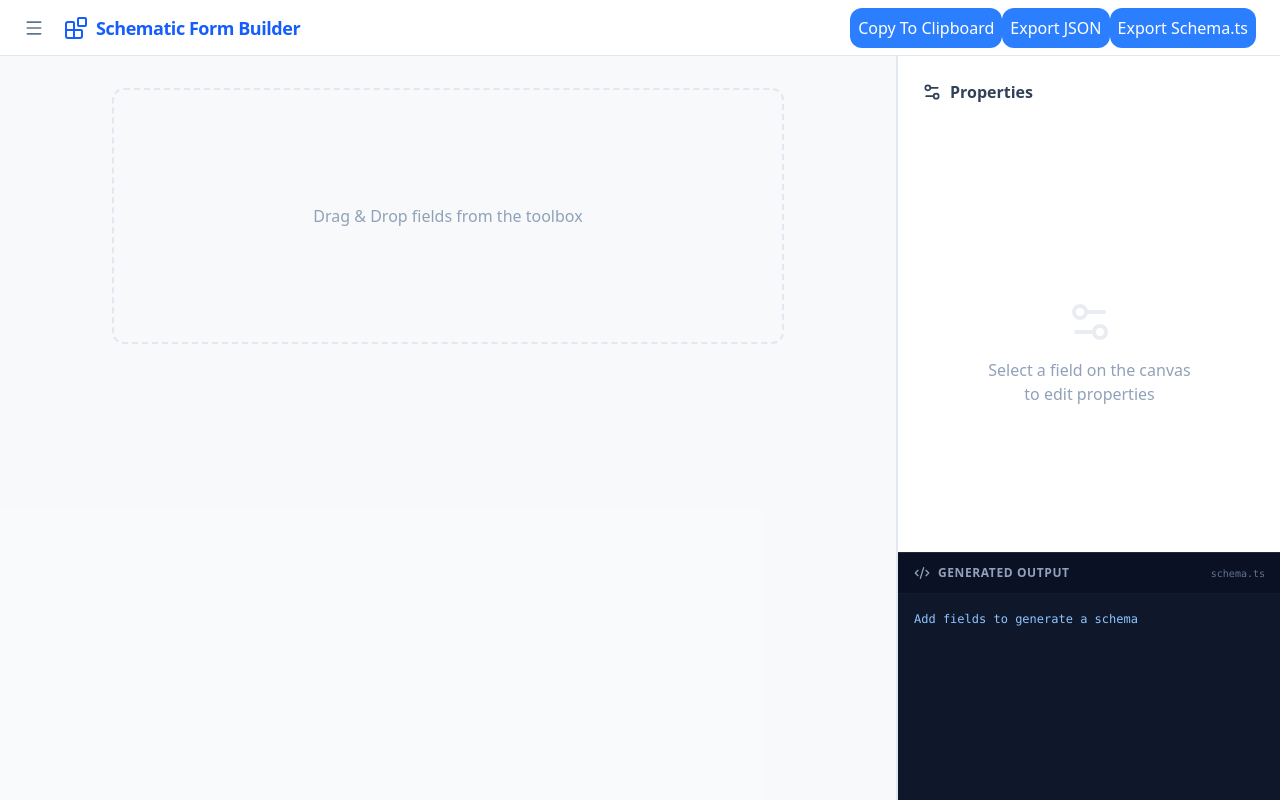
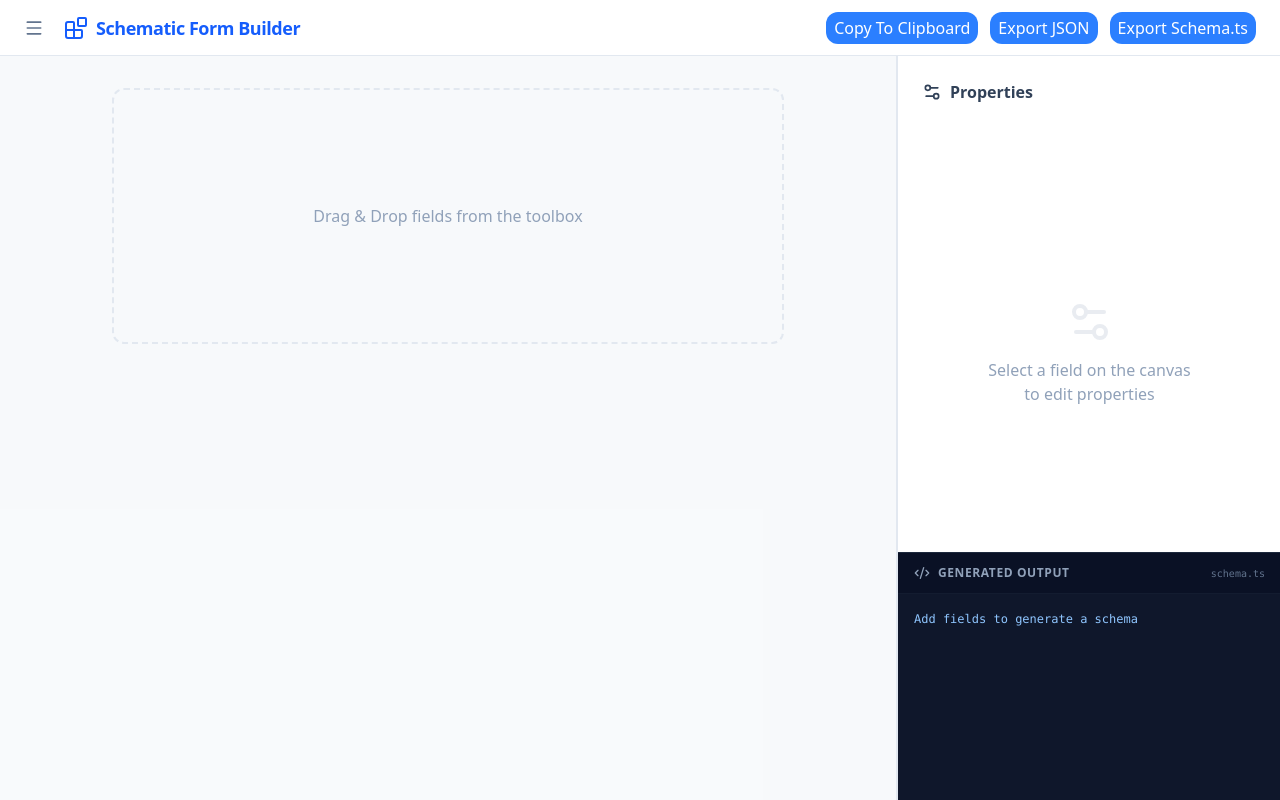
Before and after one commit to MrAghaei/Schematic-Form-Builder, a React (Vite) app: page / in a window 1280 px wide. Built offline with nearby package versions, Linux system fonts and the light colour scheme.

Commit message:
[#104-UPDATE] Update Header

```diff
--- a/src/App.tsx
+++ b/src/App.tsx
@@ -18,12 +18,22 @@ function App() {
     copyToClipboard(zodSchema);
   }
 
+  function handleExportJSON() {
+    exportJSON(fields);
+  }
+
+  function handleExportSchema() {
+    exportZodCode(fields);
+  }
+
   return (
     <div className="flex flex-col h-screen w-full bg-slate-50 text-slate-900 font-sans antialiased overflow-hidden">
       <Header
         isSidebarOpen={isSidebarOpen}
         setIsSidebarOpen={setIsSidebarOpen}
         handleCopyToClipboard={handleCopyToClipboard}
+        handleExportJSON={handleExportJSON}
+        handleExportSchema={handleExportSchema}
       />
 
       {/* Main Area */}
--- a/src/components/Header.tsx
+++ b/src/components/Header.tsx
@@ -5,12 +5,16 @@ interface HeaderProps {
   isSidebarOpen: boolean;
   setIsSidebarOpen: (isOpen: boolean) => void;
   handleCopyToClipboard: () => void;
+  handleExportJSON: () => void;
+  handleExportSchema: () => void;
 }
 
 export default function Header({
   isSidebarOpen,
   setIsSidebarOpen,
   handleCopyToClipboard,
+  handleExportJSON,
+  handleExportSchema,
 }: HeaderProps) {
   return (
     <header className="flex items-center justify-between px-4 lg:px-6 h-14 bg-white border-b border-slate-200 shrink-0 z-20">
@@ -31,10 +35,10 @@ export default function Header({
           </h1>
         </div>
       </div>
-      <div className="flex">
+      <div className="flex gap-3">
         <Button onClick={handleCopyToClipboard}>Copy To Clipboard</Button>
-        <Button>Export JSON</Button>
-        <Button>Export Schema.ts</Button>
+        <Button onClick={handleExportJSON}>Export JSON</Button>
+        <Button onClick={handleExportSchema}>Export Schema.ts</Button>
       </div>
     </header>
   );
--- a/src/components/ui/Button.tsx
+++ b/src/components/ui/Button.tsx
@@ -5,7 +5,7 @@ export default function Button({
   return (
     <button
       {...props}
-      className="cursor-pointer bg-blue-500 text-white rounded-xl p-2"
+      className="cursor-pointer bg-blue-500 text-white rounded-xl px-2 py-1 text-[16px]"
     >
       {children}
     </button>
```
